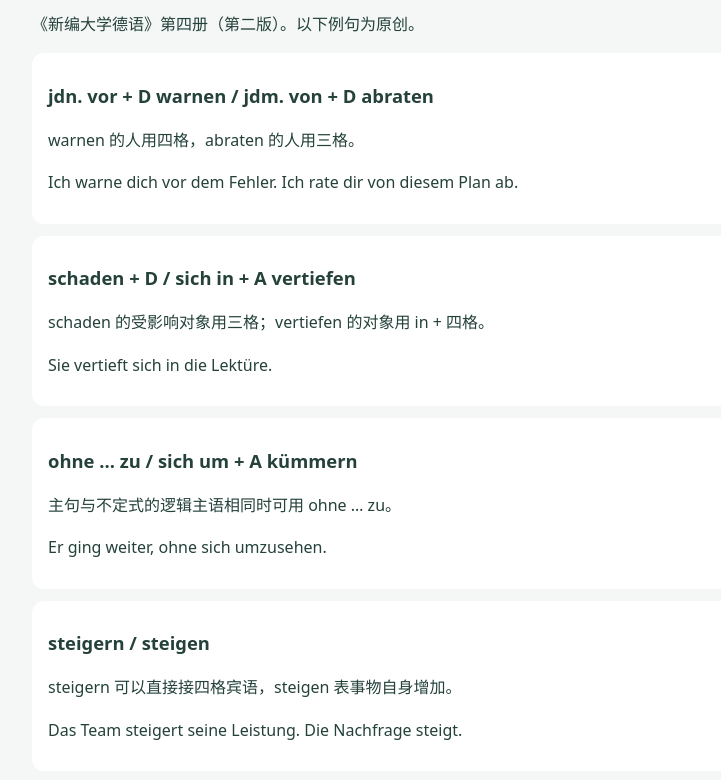
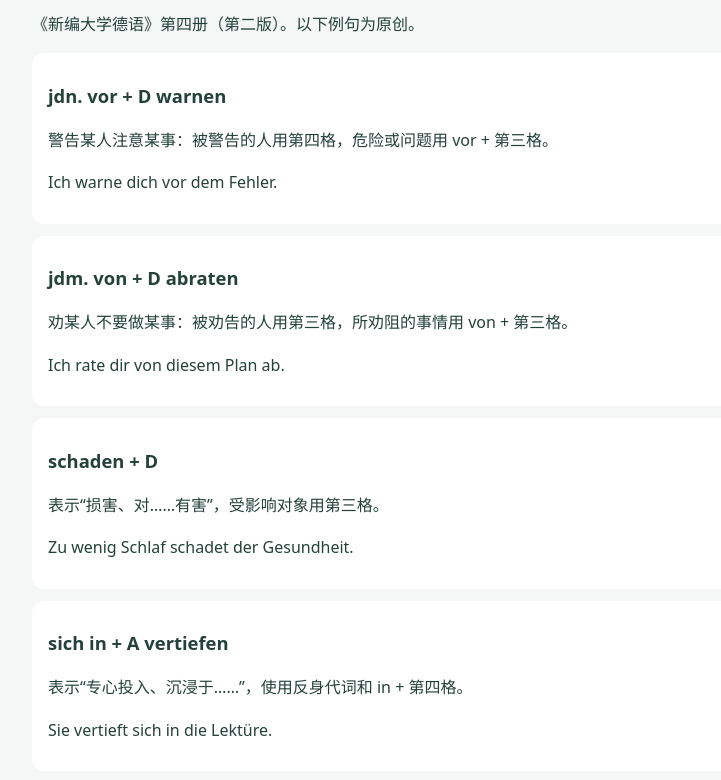
Before and after one commit to amberwayne38-lab/ucass-2027-study, a plain HTML site: page german-v4-pages61-68.html in a window 1280 px wide. Shown: the part 131-911 px from the top of the page, without its empty margins (183-904 px from the left). Drawn offline with Linux system fonts and the light colour scheme.

Commit message:
Use clean Erholung unit title and split unrelated grammar cards

```diff
--- a/german-v4-pages61-68.html
+++ b/german-v4-pages61-68.html
@@ -1,5 +1,5 @@
-<!doctype html><html lang="zh-CN"><meta charset="utf-8"><meta name="viewport" content="width=device-width,initial-scale=1"><title>第四册｜Erholung：劝告表达与休闲阅读</title><style>body{max-width:850px;margin:auto;padding:20px;font:16px/1.65 system-ui;background:#f4f7f6;color:#24413a}article{background:#fff;padding:12px 16px;margin:12px 0;border-radius:12px}h2{font-size:1.15rem}</style><a href="./german-close-reading.html">返回课本精读</a><h1>第四册｜Erholung：劝告表达与休闲阅读</h1><p>《新编大学德语》第四册（第二版）。以下例句为原创。</p><article id="p61"><h2>jdn. vor + D warnen / jdm. von + D abraten</h2><p>warnen 的人用四格，abraten 的人用三格。</p><p lang="de">Ich warne dich vor dem Fehler. Ich rate dir von diesem Plan ab.</p></article>
-<article id="p62"><h2>schaden + D / sich in + A vertiefen</h2><p>schaden 的受影响对象用三格；vertiefen 的对象用 in + 四格。</p><p lang="de">Sie vertieft sich in die Lektüre.</p></article>
+<!doctype html><html lang="zh-CN"><meta charset="utf-8"><meta name="viewport" content="width=device-width,initial-scale=1"><title>第四册 · Einheit 3 — Erholung（休息与放松）</title><style>body{max-width:850px;margin:auto;padding:20px;font:16px/1.65 system-ui;background:#f4f7f6;color:#24413a}article{background:#fff;padding:12px 16px;margin:12px 0;border-radius:12px}h2{font-size:1.15rem}</style><a href="./german-close-reading.html">返回课本精读</a><h1>第四册 · Einheit 3 — Erholung（休息与放松）</h1><p>《新编大学德语》第四册（第二版）。以下例句为原创。</p><article id="p61"><h2>jdn. vor + D warnen</h2><p>警告某人注意某事：被警告的人用第四格，危险或问题用 vor + 第三格。</p><p lang="de">Ich warne dich vor dem Fehler.</p></article><article><h2>jdm. von + D abraten</h2><p>劝某人不要做某事：被劝告的人用第三格，所劝阻的事情用 von + 第三格。</p><p lang="de">Ich rate dir von diesem Plan ab.</p></article>
+<article id="p62"><h2>schaden + D</h2><p>表示“损害、对……有害”，受影响对象用第三格。</p><p lang="de">Zu wenig Schlaf schadet der Gesundheit.</p></article><article><h2>sich in + A vertiefen</h2><p>表示“专心投入、沉浸于……”，使用反身代词和 in + 第四格。</p><p lang="de">Sie vertieft sich in die Lektüre.</p></article>
 <article id="p63"><h2>ohne … zu / sich um + A kümmern</h2><p>主句与不定式的逻辑主语相同时可用 ohne … zu。</p><p lang="de">Er ging weiter, ohne sich umzusehen.</p></article>
 <article id="p64"><h2>steigern / steigen</h2><p>steigern 可以直接接四格宾语，steigen 表事物自身增加。</p><p lang="de">Das Team steigert seine Leistung. Die Nachfrage steigt.</p></article>
 <article id="p65"><h2>unter keinen Umständen</h2><p>强调绝不。放在句首时，变位动词仍居第二位。</p><p lang="de">Unter keinen Umständen darf man die Frist versäumen.</p></article>
```
